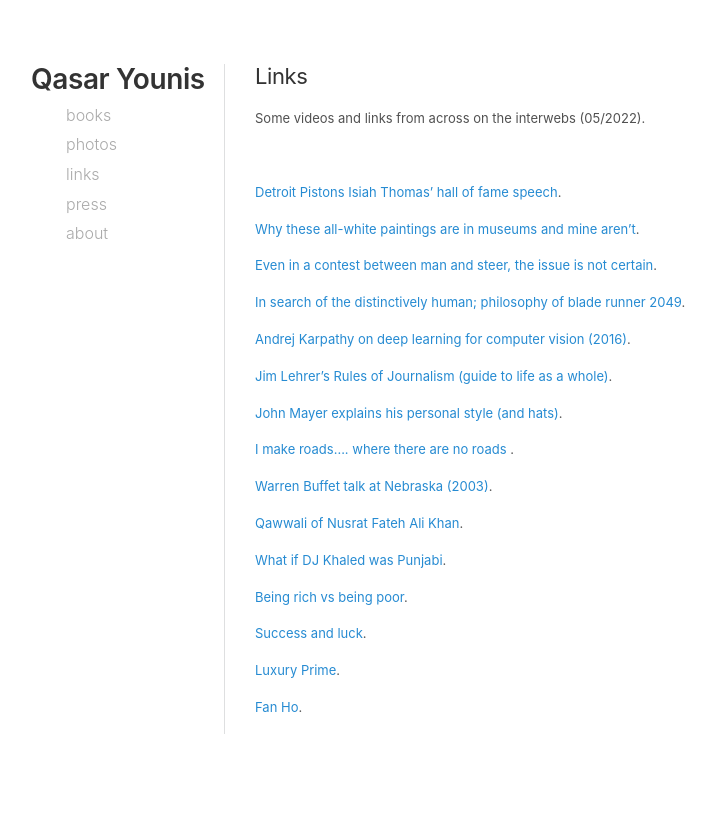
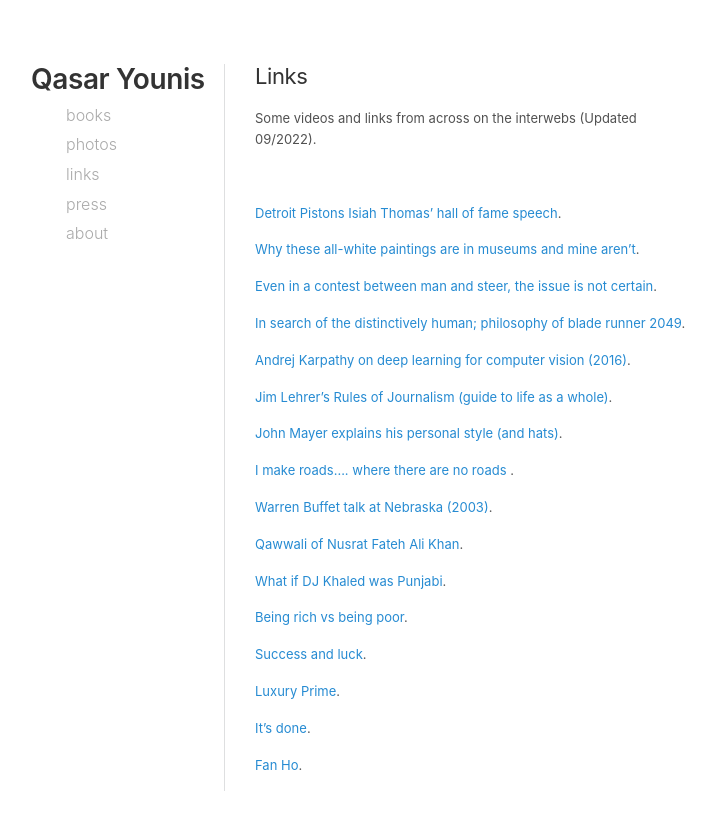
Before and after one commit to qasar/qasar.github.io, a Jekyll site: the page built from links.md, in a window 1280 px wide. Shown: the top 830 px of the page, without its empty margins (35-751 px from the left). Built offline with Jekyll 4.4.1, drawn with Linux system fonts in a browser that asks for light colours.

Commit message:
Update links.md

```diff
--- a/links.md
+++ b/links.md
@@ -3,7 +3,7 @@ title: Links
 permalink: /links/
 ---
 
-Some videos and links from across on the interwebs (05/2022).
+Some videos and links from across on the interwebs (Updated 09/2022).
 
 <p>&nbsp;</p>
 
@@ -35,4 +35,6 @@ Some videos and links from across on the interwebs (05/2022).
 
 <a href= "https://hbswk.hbs.edu/item/the-luxury-prime-how-luxury-changes-people" target="_blank">Luxury Prime</a>.
 
+<a href= "https://youtu.be/1_TuEO6Mttw" target="_blank">It's done</a>.
+
 <a href="https://www.youtube.com/watch?v=tmnXHPjhSIM&list=FLXJuURIK0_r_mGlRWSPkgCw&index=32&t=0s" target="_blank">Fan Ho</a>.
```
